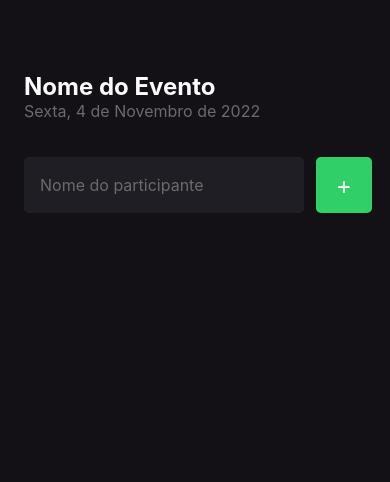
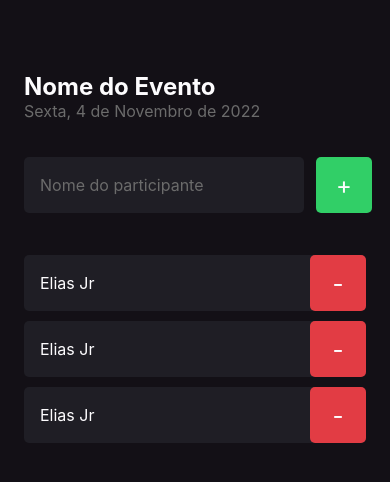
Before and after one commit to ElijahJunnior/react_native_01_imhere, a React Native app: screen / in a window 390 px wide. Shown: the top 482 px of the page. Built offline with nearby package versions, Linux system fonts and the light colour scheme.

Commit message:
criando o primeiro component

```diff
--- /dev/null
+++ b/src/components/Participant/index.tsx
@@ -0,0 +1,14 @@
+import { View, Text, TouchableOpacity } from "react-native";
+
+import { styles } from "./styles";
+
+export function Participant() {
+  return (
+    <View style={styles.container}>
+      <Text style={styles.name}>Elias Jr</Text>
+      <TouchableOpacity style={styles.button}>
+        <Text style={styles.buttonText}>-</Text>
+      </TouchableOpacity>
+    </View>
+  );
+}
--- /dev/null
+++ b/src/components/Participant/styles.ts
@@ -0,0 +1,30 @@
+import { StyleSheet } from "react-native";
+
+export const styles = StyleSheet.create({
+  container: {
+    alignItems: "center",
+    backgroundColor: "#1F1E25",
+    borderRadius: 5,
+    flexDirection: "row",
+    marginBottom: 10,
+    width: "100%"
+  },
+  name: {
+    color: "#FDFCFE",
+    flex: 1,
+    fontSize: 16,
+    marginLeft: 16
+  },
+  buttonText: {
+    color: "#FDFCFE",
+    fontSize: 24
+  },
+  button:  {
+    alignItems: "center",
+    backgroundColor: "#E23C44",
+    borderRadius: 5,
+    height: 56,
+    justifyContent: "center",
+    width: 56,
+  },
+});
--- a/src/screens/Home/index.tsx
+++ b/src/screens/Home/index.tsx
@@ -1,5 +1,5 @@
 import { View, Text, TextInput, TouchableOpacity } from "react-native";
-
+import { Participant } from "../../components/Participant";
 import { styles } from "./styles";
 
 export function Home() {
@@ -21,6 +21,9 @@
           <Text style={styles.buttonText}>+</Text>
         </TouchableOpacity>
       </View>
+      <Participant />
+      <Participant />
+      <Participant />
     </View>
   );
 }
```
